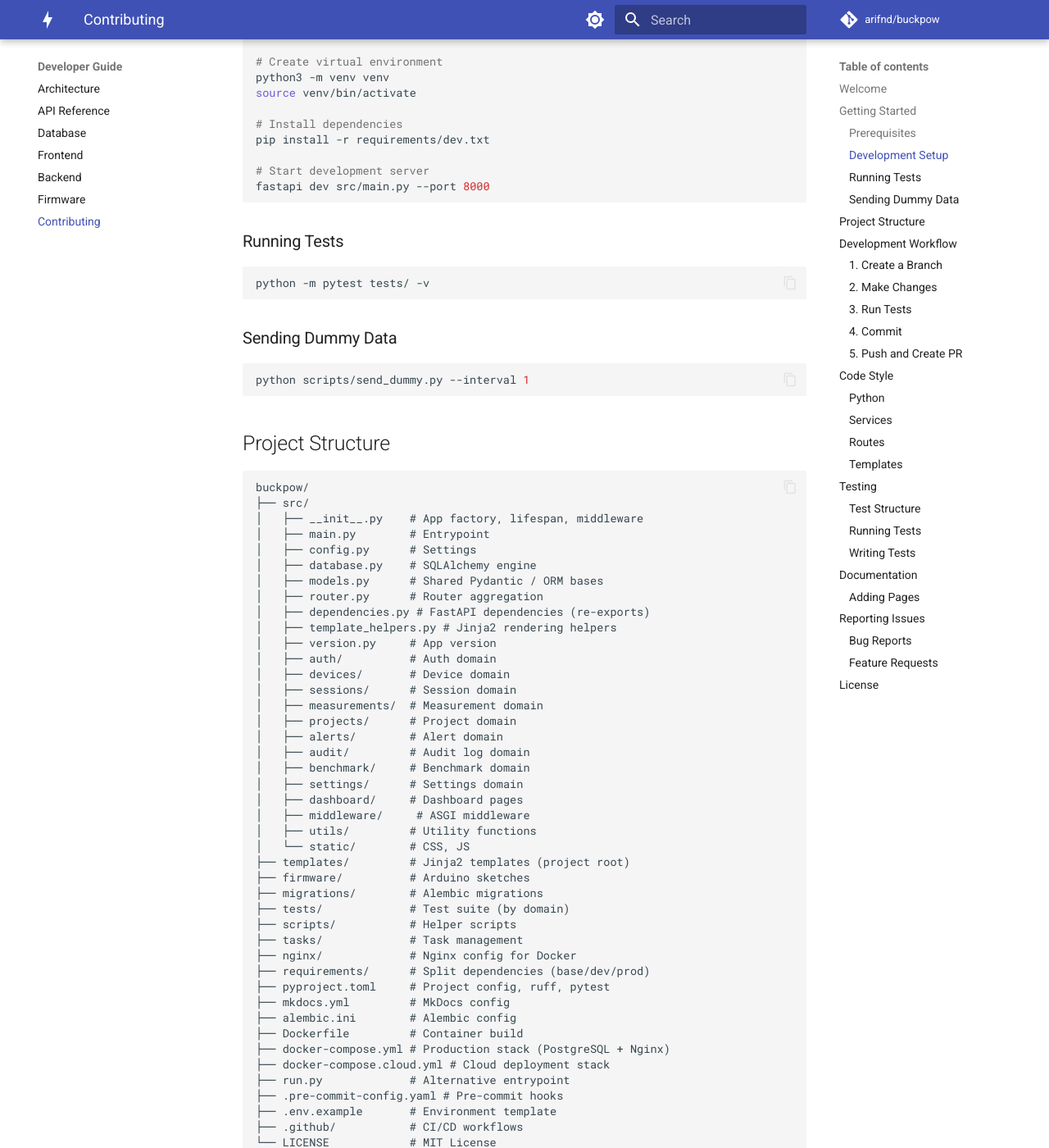
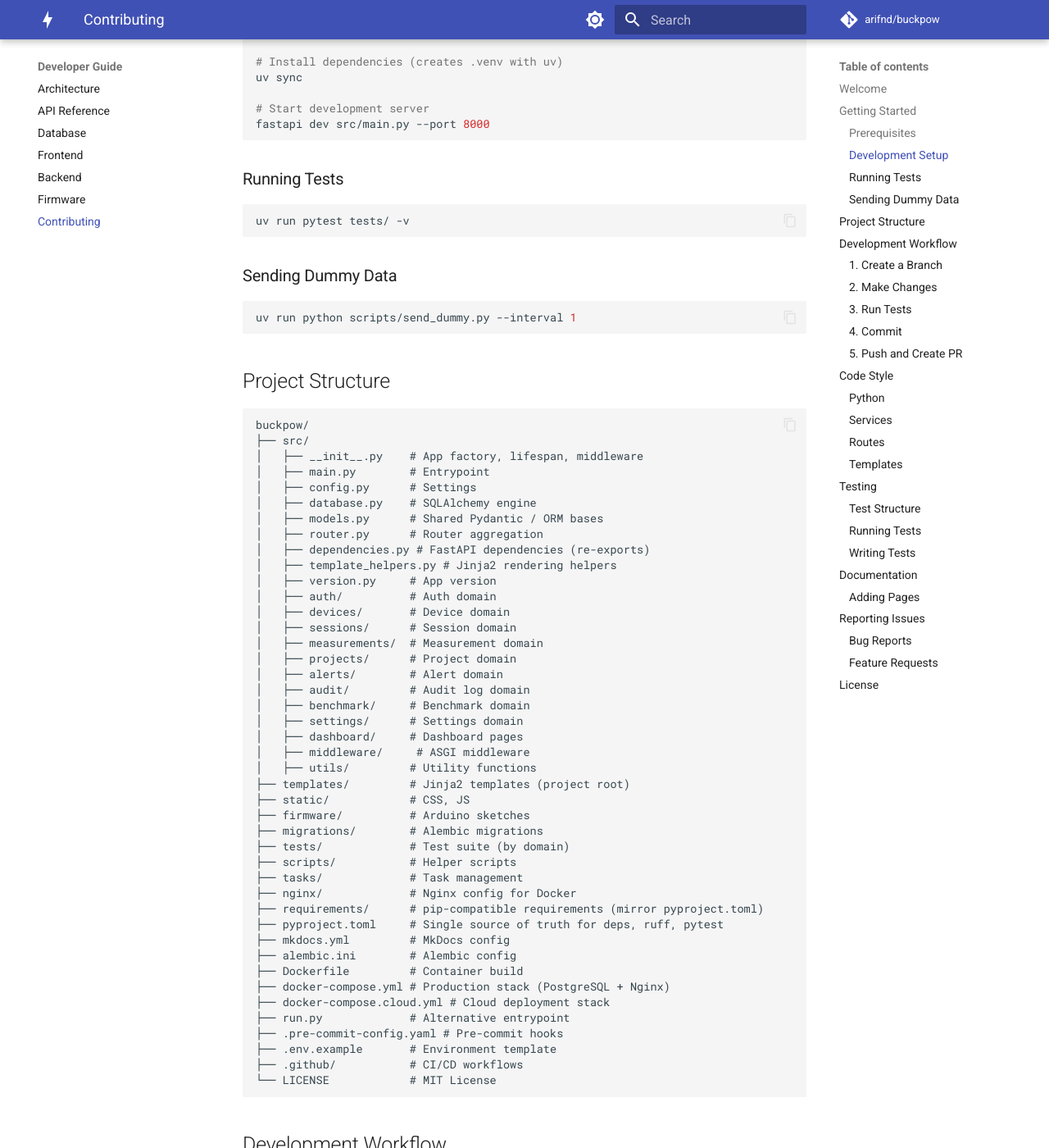
Before and after one commit to arifnd/buckpow, an MkDocs documentation site: the page built from docs/developer-guide/contributing.md, in a window 1280 px wide and 1400 px high, scrolled down 859 px. Shown: the whole window at 82% size. Built offline with MkDocs 1.6.1 and Material for MkDocs 9.7.7, drawn with Linux system fonts in a browser that asks for light colours; comment, search, counter and statistics services are not loaded; some of the changed text lies outside the part shown.

Commit message:
chore: migrate to uv with matrix CI and uv-based Docker build
- use uv for dependency management, sync, and lockfile
- Dockerfile: two-stage uv builder image
- CI: matrix tests on Python 3.12-3.14
- sync pyproject version from src/version.py via pre-commit hook
- bump version to 0.1.0-beta.5
- fix fastapi dev run.py by exposing app

````diff
--- a/docs/developer-guide/contributing.md
+++ b/docs/developer-guide/contributing.md
@@ -27,12 +27,8 @@ Please open an issue before submitting large changes to discuss the proposed imp
 git clone https://github.com/arifnd/buckpow.git
 cd buckpow
 
-# Create virtual environment
-python3 -m venv venv
-source venv/bin/activate
-
-# Install dependencies
-pip install -r requirements/dev.txt
+# Install dependencies (creates .venv with uv)
+uv sync
 
 # Start development server
 fastapi dev src/main.py --port 8000
@@ -41,13 +37,13 @@ fastapi dev src/main.py --port 8000
 ### Running Tests
 
 ```bash
-python -m pytest tests/ -v
+uv run pytest tests/ -v
 ```
 
 ### Sending Dummy Data
 
 ```bash
-python scripts/send_dummy.py --interval 1
+uv run python scripts/send_dummy.py --interval 1
 ```
 
 ## Project Structure
@@ -76,16 +72,16 @@ buckpow/
 │   ├── dashboard/     # Dashboard pages
 │   ├── middleware/     # ASGI middleware
 │   ├── utils/         # Utility functions
-│   └── static/        # CSS, JS
 ├── templates/         # Jinja2 templates (project root)
+├── static/            # CSS, JS
 ├── firmware/          # Arduino sketches
 ├── migrations/        # Alembic migrations
 ├── tests/             # Test suite (by domain)
 ├── scripts/           # Helper scripts
 ├── tasks/             # Task management
 ├── nginx/             # Nginx config for Docker
-├── requirements/      # Split dependencies (base/dev/prod)
-├── pyproject.toml     # Project config, ruff, pytest
+├── requirements/      # pip-compatible requirements (mirror pyproject.toml)
+├── pyproject.toml     # Single source of truth for deps, ruff, pytest
 ├── mkdocs.yml         # MkDocs config
 ├── alembic.ini        # Alembic config
 ├── Dockerfile         # Container build
@@ -243,14 +239,11 @@ def test_create_device(client, auth_headers):
 Documentation is built with MkDocs Material:
 
 ```bash
-# Install MkDocs
-pip install mkdocs mkdocs-material
-
-# Serve locally
-mkdocs serve
+# Serve locally (MkDocs is installed via `uv sync`)
+uv run mkdocs serve
 
 # Build static site
-mkdocs build
+uv run mkdocs build
 ```
 
 ### Adding Pages
--- a/run.py
+++ b/run.py
@@ -1,4 +1,5 @@
 import uvicorn
+from src import app  # noqa: F401
 from src.config import settings
 
 if __name__ == "__main__":
````
Also changed, not shown: .pre-commit-config.yaml (+7 -0 lines), AGENTS.md (+9 -3 lines), README.md (+7 -5 lines), docs/developer-guide/architecture.md (+4 -3 lines), docs/index.md (+4 -3 lines), docs/quick-start/local.md (+4 -7 lines), docs/user-guide/installation.md (+7 -9 lines), pyproject.toml (+15 -8 lines), 7 other files.
